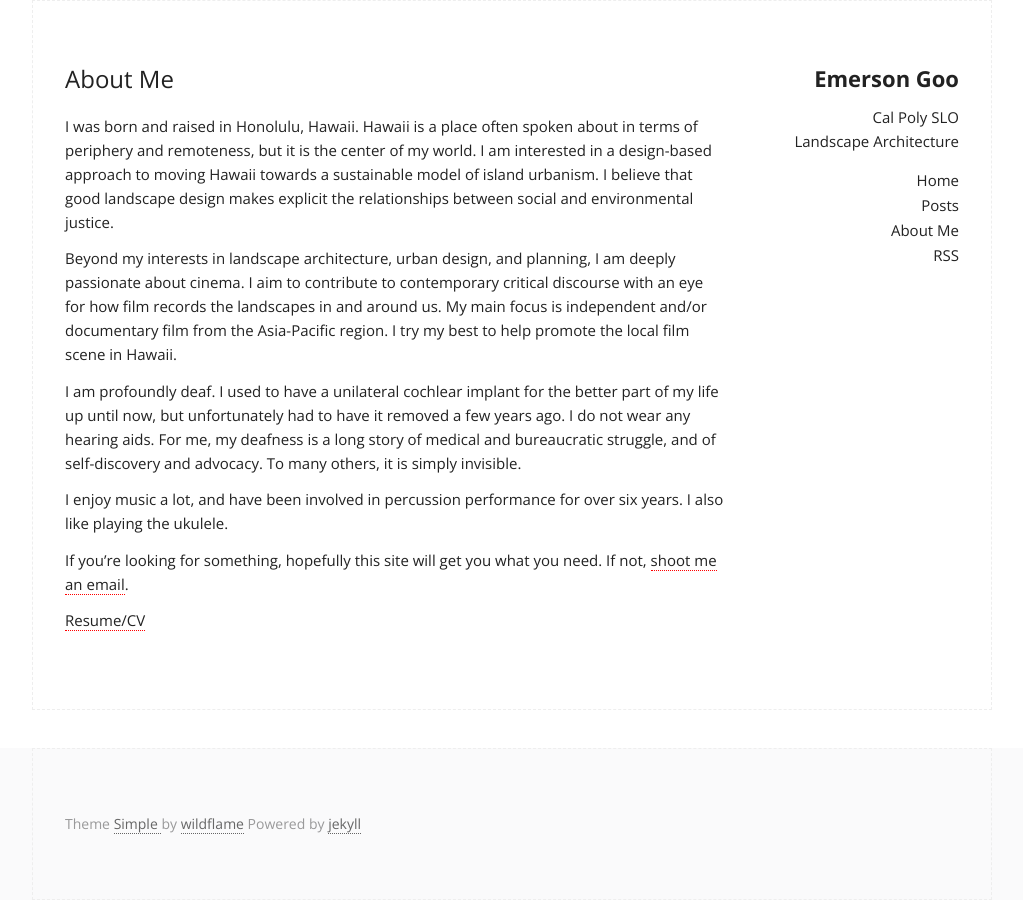
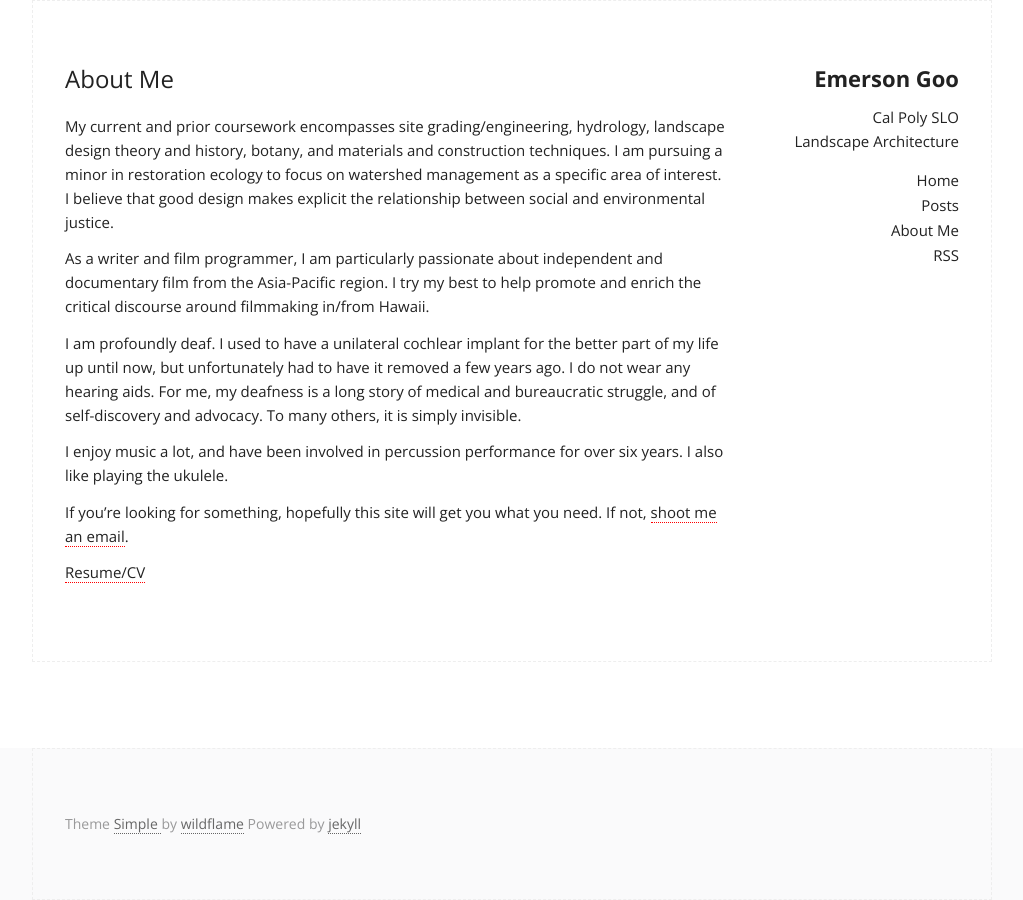
Before and after one commit to emersongoo/emersongoo.github.io, a Jekyll site: the page built from about.md, in a window 1280 px wide. Shown: the whole page, without its empty margins (128-1151 px from the left). Built offline with Jekyll 4.4.1, drawn with Linux system fonts in a browser that asks for light colours.

Commit message:
update info

```diff
--- a/about.md
+++ b/about.md
@@ -3,9 +3,9 @@ layout: page
 title: About Me
 permalink: /about/
 ---
-I was born and raised in Honolulu, Hawaii. Hawaii is a place often spoken about in terms of periphery and remoteness, but it is the center of my world. I am interested in a design-based approach to moving Hawaii towards a sustainable model of island urbanism. I believe that good landscape design makes explicit the relationships between social and environmental justice.
+My current and prior coursework encompasses site grading/engineering, hydrology, landscape design theory and history, botany, and materials and construction techniques. I am pursuing a minor in restoration ecology to focus on watershed management as a specific area of interest. I believe that good design makes explicit the relationship between social and environmental justice.
 
-Beyond my interests in landscape architecture, urban design, and planning, I am deeply passionate about cinema. I aim to contribute to contemporary critical discourse with an eye for how film records the landscapes in and around us. My main focus is independent and/or documentary film from the Asia-Pacific region. I try my best to help promote the local film scene in Hawaii.
+As a writer and film programmer, I am particularly passionate about independent and documentary film from the Asia-Pacific region. I try my best to help promote and enrich the critical discourse around filmmaking in/from Hawaii.
 
 I am profoundly deaf. I used to have a unilateral cochlear implant for the better part of my life up until now, but unfortunately had to have it removed a few years ago. I do not wear any hearing aids. For me, my deafness is a long story of medical and bureaucratic struggle, and of self-discovery and advocacy. To many others, it is simply invisible.
 
```
Also changed, not shown: 1 other file.
